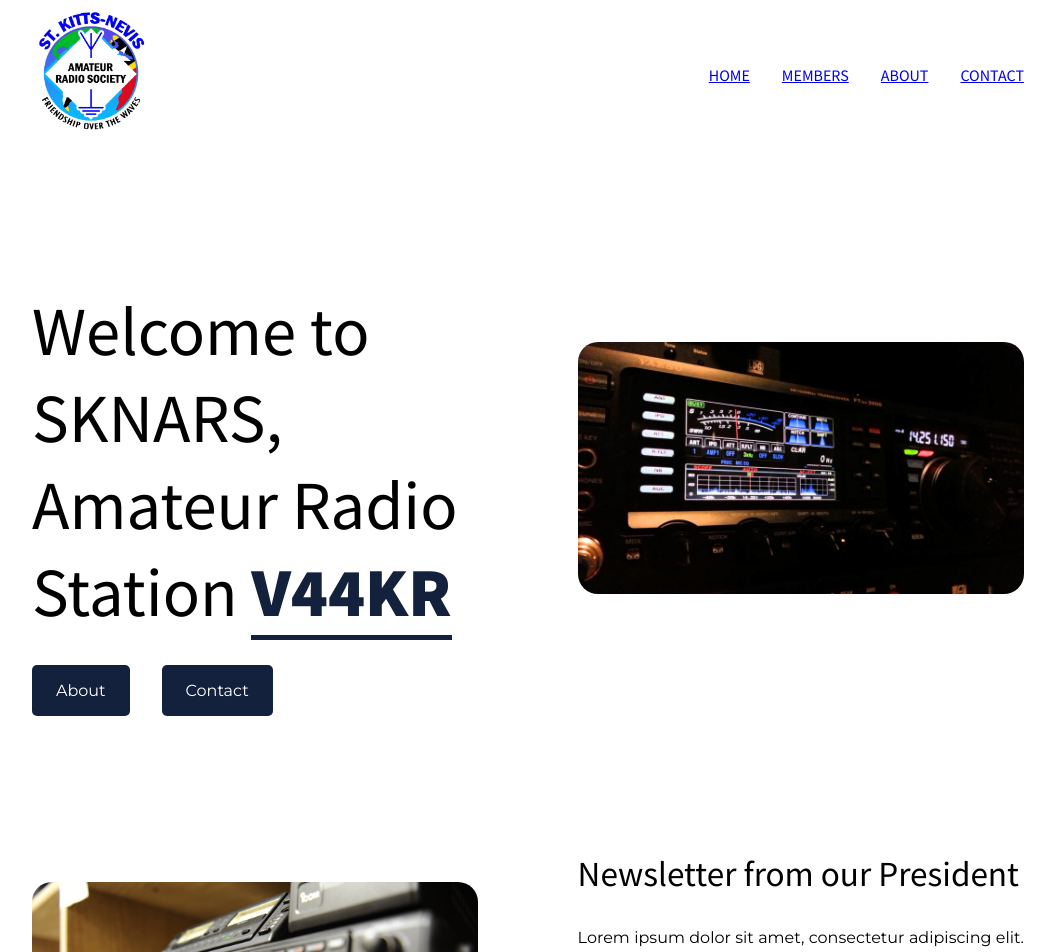
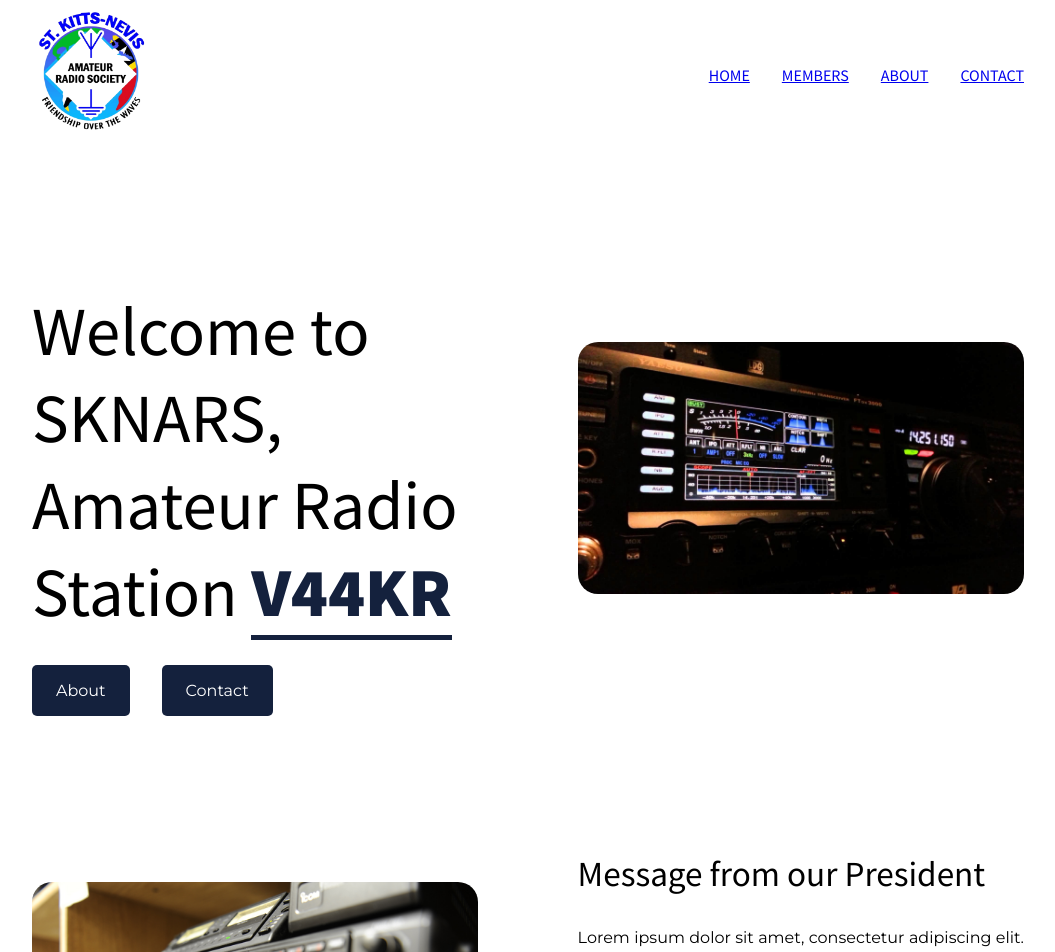
Before and after one commit to SanjayWilliams/sknars, a React (Vite) app: page / in a window 1280 px wide. Shown: the top 952 px of the page, without its empty margins (112-1167 px from the left). Built offline with nearby package versions, Linux system fonts and the light colour scheme.

Commit message:
Update Article.jsx
Change from Newsletter to Article

```diff
--- a/src/components/Article.jsx
+++ b/src/components/Article.jsx
@@ -5,7 +5,7 @@ function Article() {
         <div className="article-container">
             <img className="article-img" src="radio.jpg"/>
             <div className="article-text-container">
-                <h2 className="article-title">Newsletter from our President</h2>
+                <h2 className="article-title">Message from our President</h2>
                 <p className="article-body">Lorem ipsum dolor sit amet, consectetur adipiscing elit. Quisque consequat sem
                     malesuada sem sollicitudin ornare. Nullam faucibus mauris vel arcu interdum,
                     ut sollicitudin augue elementum. Nam efficitur turpis ipsum, quis sollicitudin erat
```
